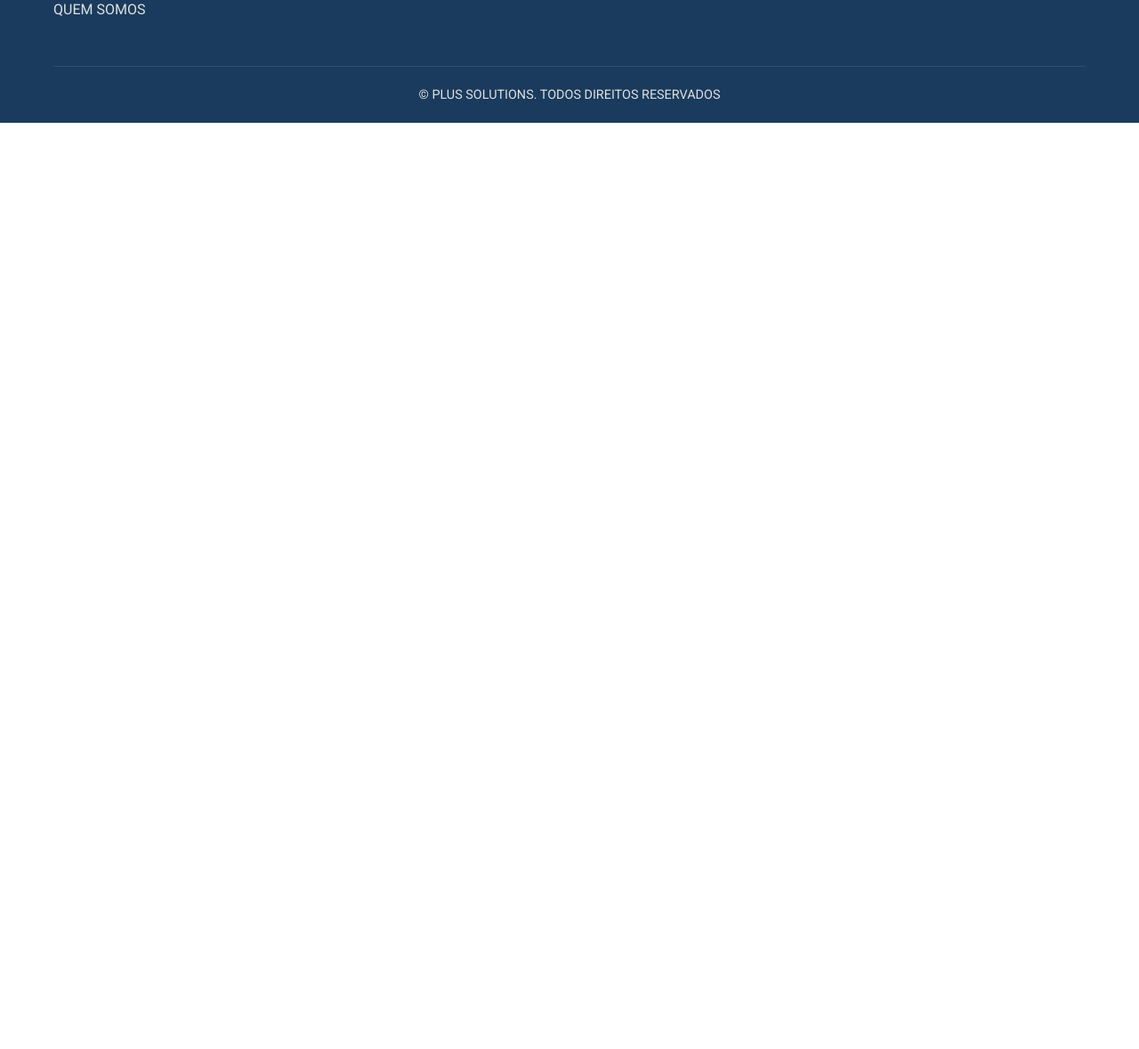
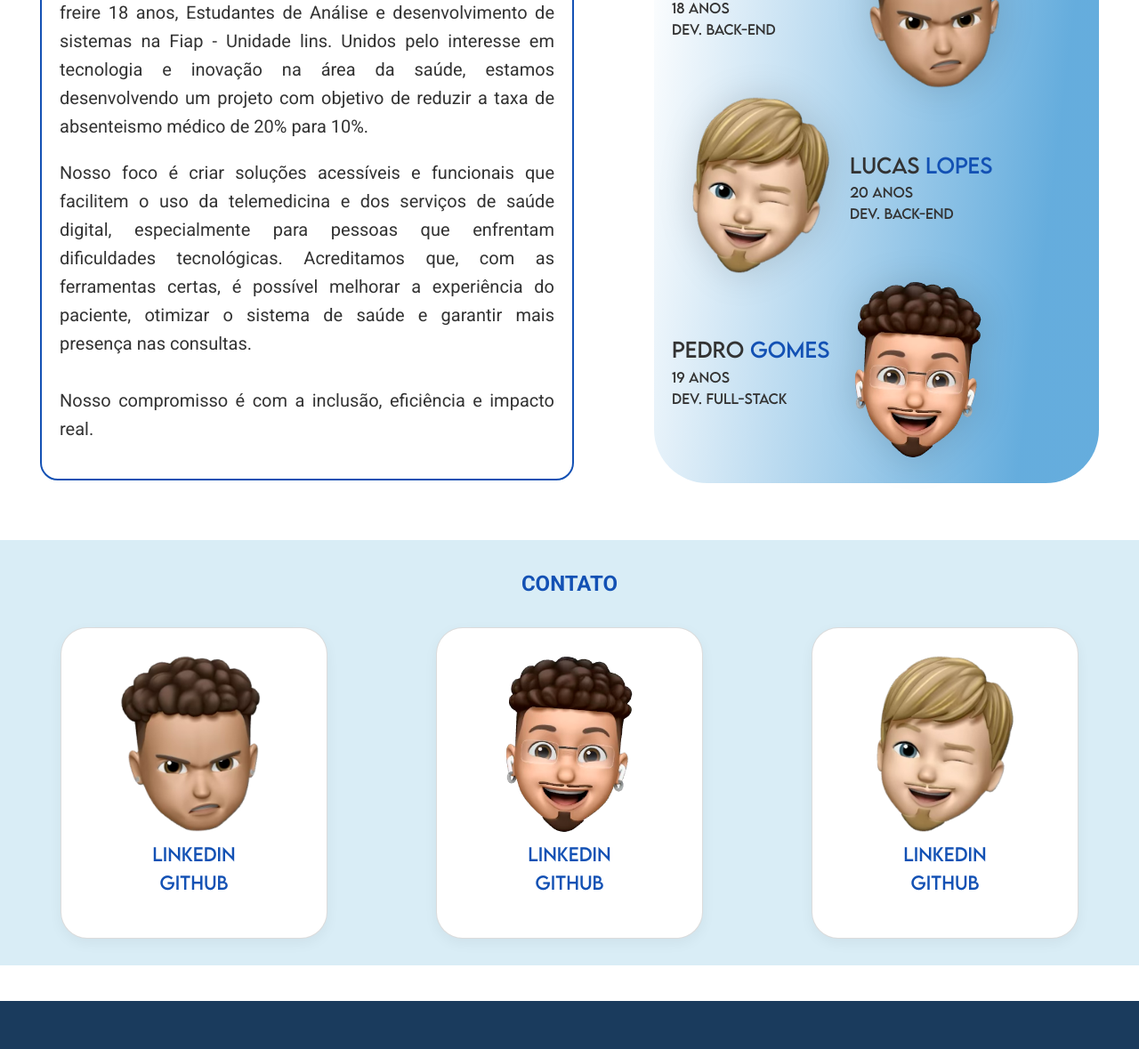
Before and after one commit to PLG-Solutions/HC-Challenge-PLG, a plain HTML site: page hc-chellange-plg/pages/quem-somos.html in a window 1280 px wide. Shown: the part 254-1433 px from the top of the page at 89% size. Before the commit the page ends 800 px from the top, so only its background shows below. Drawn offline with Linux system fonts and the light colour scheme.

Commit message:
Quem Somos DSK Finalizado
criado o qm somos para desktop / criar a responsividade pra celular

```diff
--- a/hc-chellange-plg/pages/quem-somos.html
+++ b/hc-chellange-plg/pages/quem-somos.html
@@ -5,6 +5,7 @@
     <meta name="viewport" content="width=device-width, initial-scale=1.0">
     <title>Quem Somos - Fmusp Telemedicina</title>
     <link rel="stylesheet" href="../styles/style.css">
+    <link rel="stylesheet" href="../styles/qm-somos.css">
     <link rel="stylesheet" href="https://cdnjs.cloudflare.com/ajax/libs/font-awesome/6.0.0-beta3/css/all.min.css">
 </head>
 <body>
@@ -28,6 +29,86 @@
             </nav>
         </div>
     </header>
+    <main class="conteudo">
+        <div class="bloco1">
+            <h1>Quem Somos</h1>
+
+            <p>Somos pedro gomes 19 anos, lucas lopes
+                20 anos e Gustavo freire 18 anos, Estudantes de  Análise
+               e desenvolvimento de sistemas na
+               Fiap - Unidade lins. Unidos pelo interesse  em tecnologia e inovação na área da  saúde, estamos
+               desenvolvendo um  projeto com objetivo de reduzir a taxa  de absenteismo médico de 20% para 10%.</p>
+
+               <p>
+                Nosso foco é criar soluções acessíveis e funcionais que facilitem o uso da  telemedicina e dos
+                serviços de saúde  digital, especialmente para pessoas que  enfrentam dificuldades tecnológicas.
+              Acreditamos que, com as ferramentas  certas, é possível melhorar a experiência  do
+                paciente, otimizar o sistema de saúde e  garantir mais presença nas consultas.
+                <br><br>
+                Nosso compromisso é com a inclusão,
+                eficiência e impacto real.</p>
+               </p>
+
+        </div>
+        <div class="bloco2">
+            <div class="gustavo">
+                <div class="texto">
+                    <p>Gustavo <span>Freire</span></p>
+                    <p class="textoalternativo">18 Anos</p>
+                    <p class="textoalternativo">dev. Back-End</p>
+                </div>
+                <div class="img"><img src="../images/gustavo.png" alt="foto de gustavo"></div>
+            </div>
+
+            <div class="lucas">
+                <div class="img"> <img src="../images/lucas.png" alt=""></div>
+                <div class="texto">
+                    <p>Lucas <span>Lopes</span></p>
+                    <p class="textoalternativo">20 Anos</p>
+                    <p class="textoalternativo">dev. Back-End</p>
+                </div>
+            </div>
+
+            <div class="pedro">
+                <div class="texto">
+                    <p>Pedro <span>Gomes</span></p>
+                    <p class="textoalternativo">19 Anos</p>
+                    <p class="textoalternativo">dev. Full-stack</p>
+                </div>
+                <div class="img"> <img src="../images/pedro.png" alt=""></div>
+            </div>
+
+        </div>
+    </main>
+
+    <div class="contato">
+        <h2 class="titulo">CONTATO</h2>
+        <div class="container-contato">
+            <div class="card">
+                <img src="../images/gustavo.png" alt="imagem gustavo">
+                <a href="#">Linkedin</a>
+                <br>
+                <a href="#">GitHub</a>
+            </div>
+
+            <div class="card">
+                <img src="../images/pedro.png" alt="imagem pedro">
+                <a href="#">Linkedin</a>
+                <br>
+                <a href="#">GitHub</a>
+            </div>
+
+            <div class="card">
+                <img src="../images/lucas.png" alt="imagem lucas">
+                <a href="#">Linkedin</a>
+                <br>
+                <a href="#">GitHub</a>
+            </div>
+
+        </div>
+    </div>
+
+
 
     <footer>
         <div class="container">
@@ -54,7 +135,7 @@
             </div>
 
             <div class="footer-bottom">
-                <p>© PLUS SOLUTIONS. TODOS DIREITOS RESERVADOS</p>
+                <p>© PLG SOLUTIONS. TODOS DIREITOS RESERVADOS</p>
             </div>
         </div>
     </footer>
--- /dev/null
+++ b/hc-chellange-plg/styles/qm-somos.css
@@ -0,0 +1,110 @@
+
+* {
+    /* border: 1px solid red; */
+}
+
+.conteudo {
+    display: flex;
+    justify-content: space-around;
+}
+
+.bloco1{
+    margin: 5% 0px;
+    width: 600px;
+    height: 100%;
+    border: 2px solid var(--hover-blue);
+    border-radius: 20px;
+    padding: 20px;
+}
+
+.bloco1 p {
+    text-align: justify;
+    font-size: 20px;
+    margin-bottom: 20px ;
+}
+
+.bloco1 h1 {
+    text-align: center;
+    font-size: 40px;
+    color: var(--hover-blue);
+}
+
+.bloco2{
+    margin: 5% 0px;
+    width: 500px;
+    height: 100%;
+    border-radius: 60px;
+    padding: 20px;
+    background: linear-gradient(97deg,rgba(255, 255, 255, 0) 0%, rgba(0, 119, 199, 0.603) 84%);
+}
+.pedro,.gustavo,.lucas {
+    display: flex;
+}
+
+.texto {
+    justify-content: center;
+    text-align: justify;
+    padding-top: 60px;
+    font-size: 23px;
+    font-family: lemon;
+    font-weight: 580;
+}
+
+.texto .textoalternativo{
+    font-size: 15px;
+    font-weight: none;
+}
+
+span {
+    color: var(--hover-blue);
+}
+
+.img {
+    width: 200px;
+    filter: drop-shadow(1px 1px 20px #00000025);
+}
+
+.contato {
+ margin-bottom: 40px;
+ background: #d9edf6;
+ padding: 30px;
+}
+
+.titulo {
+    text-align: center;
+    color: var(--hover-blue);
+    margin-bottom: 30px;
+}
+.container-contato {
+    display: flex;
+    justify-content: center;
+}
+
+.card {
+    max-width: 200px;
+    height: 430px;
+    max-height: 350px;
+    margin: 0px 5%;
+    text-align: center;
+    border: 1px solid rgba(0, 0, 0, 0.137);
+    border-radius: 30px;
+
+}
+
+.card img {
+    width: 200px;
+}
+
+.card a {
+    margin-top: 30px;
+    color: var(--hover-blue);
+    font-size: 20px;
+    font-family: lemon;
+    text-align: justify;
+
+}
+
+.card a:hover {
+    color: rgb(0, 30, 163);
+
+}
--- a/hc-chellange-plg/styles/style.css
+++ b/hc-chellange-plg/styles/style.css
@@ -1,6 +1,10 @@
 /* Importação de fontes */
 @import url('https://fonts.googleapis.com/css2?family=Roboto:wght@300;400;500;700&display=swap');
 
+@font-face {
+    font-family: lemon;
+    src: url(../fonts/LEMONMILK-Regular.otf);
+}
 /* Variáveis de cores */
 :root {
     --primary-blue: #0077c7;
```
Also changed, not shown: hc-chellange-plg/index.html (+1 -1 lines), hc-chellange-plg/pages/contato.html (+1 -1 lines), hc-chellange-plg/styles/faq.css (+5 -3 lines), hc-chellange-plg/fonts/LEMONMILK-Bold.otf (added), hc-chellange-plg/fonts/LEMONMILK-Regular.otf (added).
